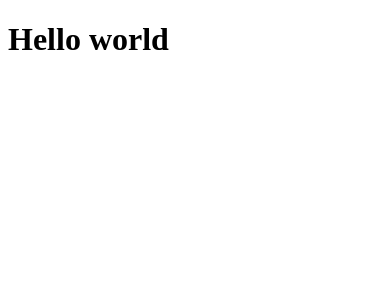
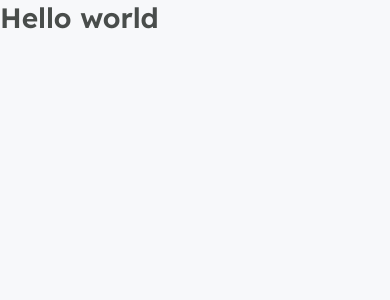
Before and after one commit to jonathanccardoso/podcastr, a Next.js app: page / in a window 390 px wide. Shown: the top 300 px of the page. Built offline with nearby package versions, Linux system fonts and the light colour scheme.

Commit message:
Fixme: adds global styles and document template page

```diff
--- a/src/pages/_app.tsx
+++ b/src/pages/_app.tsx
@@ -1,3 +1,5 @@
+import "../styles/global.scss";
+
 function MyApp({ Component, pageProps }) {
   return <Component {...pageProps} />;
 }
--- /dev/null
+++ b/src/pages/_document.tsx
@@ -0,0 +1,21 @@
+import Document, { Html, Head, Main, NextScript } from "next/document";
+
+export default class MyDocument extends Document {
+  render() {
+    return (
+      <Html>
+        <Head>
+          <link rel="preconnect" href="https://fonts.gstatic.com" />
+          <link
+            href="https://fonts.googleapis.com/css2?family=Inter&family=Lexend:wght@500;600&display=swap"
+            rel="stylesheet"
+          />
+        </Head>
+        <body>
+          <Main />
+          <NextScript />
+        </body>
+      </Html>
+    );
+  }
+}
--- a/src/styles/global.css
+++ /dev/null
@@ -1,13 +0,0 @@
-* {
-  margin: 0;
-  padding: 0;
-  box-sizing: border-box;
-}
-
-/* time 25:15 */
-:root {
-}
-
-body {
-  background: #333;
-}
--- /dev/null
+++ b/src/styles/global.scss
@@ -0,0 +1,70 @@
+* {
+  margin: 0;
+  padding: 0;
+  box-sizing: border-box;
+}
+
+/* time 25:15 */
+:root {
+  --white: #fff;
+
+  --gray-50: #f7f8fa;
+  --gray-100: #e6e8eb;
+  --gray-200: #afb2b1;
+  --gray-500: #808080;
+  --gray-800: #494d4b;
+
+  --green-500: #04d361;
+
+  --purple-300: #9f75ff;
+  --purple-400: #9164f1;
+  --purple-500: #8257e5;
+  --purple-800: #6f48c9;
+}
+
+@media (max-width: 1080px) {
+  html {
+    font-size: 93.75%; //15px
+  }
+}
+
+@media (max-width: 720px) {
+  html {
+    font-size: 87.5%; //14px
+  }
+}
+
+body {
+  background: var(--gray-50);
+}
+
+body,
+input,
+textarea,
+button {
+  font: 500 1rem Inter, sans-serif;
+  color: var(--gray-500);
+}
+
+h1,
+h2,
+h3,
+h4,
+h5,
+h6 {
+  font-weight: 600;
+  font-family: Lexend, sans-serif;
+  color: var(--gray-800);
+}
+
+h1 {
+  font-size: 2rem;
+}
+
+h2 {
+  font-size: 1.5rem;
+}
+
+button {
+  cursor: pointer;
+}
```
Also changed, not shown: tsconfig.json (added, +29 -0 lines), next-env.d.ts (added).
